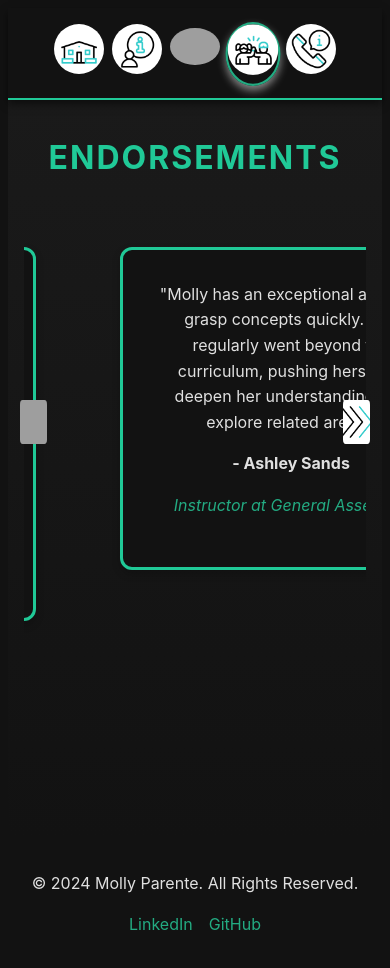
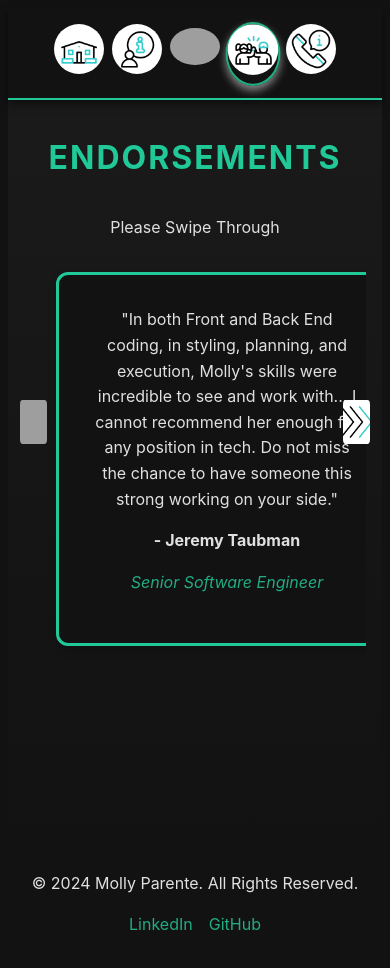
Before and after one commit to mparente88/mparente88.github.io, a Next.js app: page /endorsements in a window 390 px wide. Shown: the top 968 px of the page. Built offline with nearby package versions, Linux system fonts and the light colour scheme; grey boxes are pictures that could not be loaded.

Commit message:
adjust endorsements swiper for mobile responsiveness

```diff
--- a/components/Endorsements.js
+++ b/components/Endorsements.js
@@ -40,6 +40,7 @@ export default function Endorsements() {
   return (
     <section id="endorsements" className="endorsements section">
       <h2>Endorsements</h2>
+      <span>Please Swipe Through</span>
       {/* Custom Navigation Buttons */}
       <div className="swiper-button-prev"></div>
       <div className="swiper-button-next"></div>
@@ -53,15 +54,12 @@ export default function Endorsements() {
         }}
         loop={true}
         freeMode={true}
-        freemodesticky={true}
-        autoplay={{
-          delay: 3000,
-          disableOnInteraction: true,
-        }}
+        autoplay={false}
+        touchStartPreventDefault={true}
         breakpoints={{
-          640: { slidesPerView: 1 },
-          768: { slidesPerView: 2 },
-          1024: { slidesPerView: 3 },
+          640: { slidesPerView: 0.5 },
+          768: { slidesPerView: 0.5 },
+          1024: { slidesPerView: 4 },
         }}
       >
         {endorsements.map((endorsement, index) => (
```
